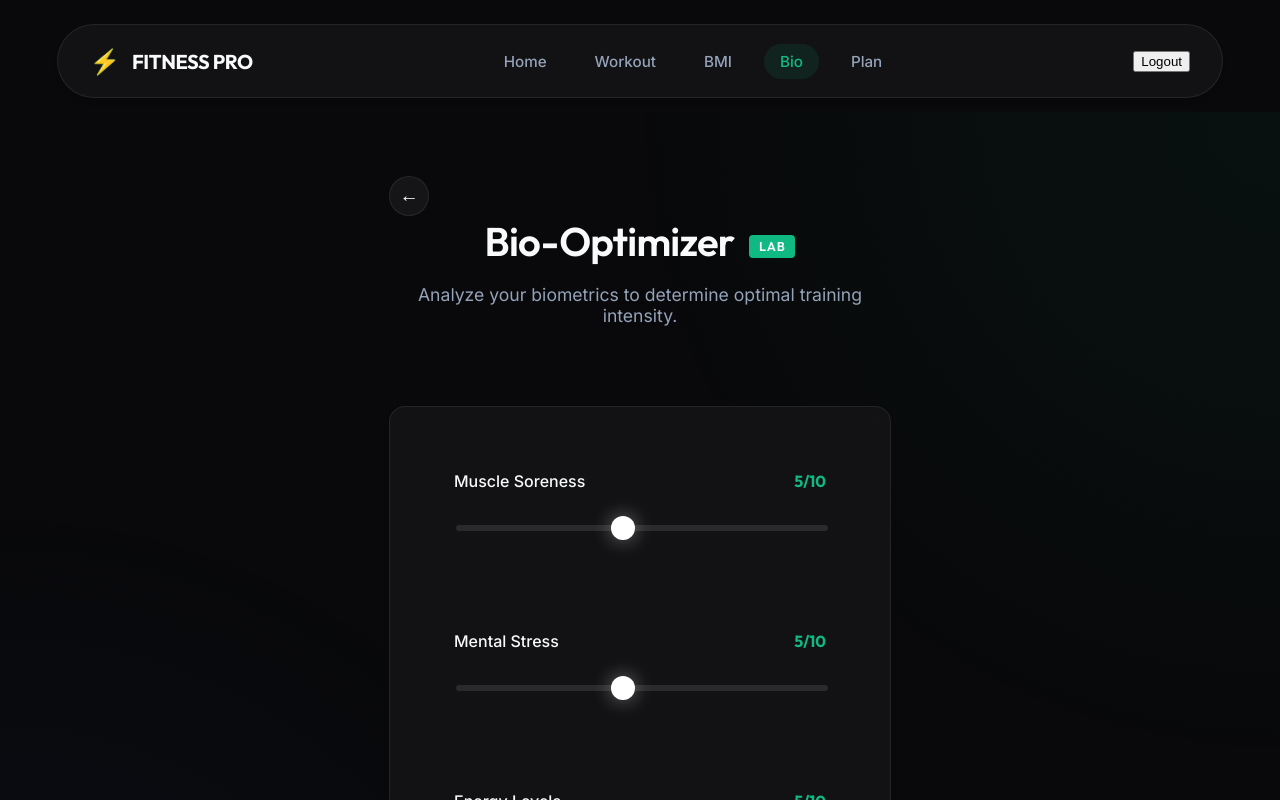
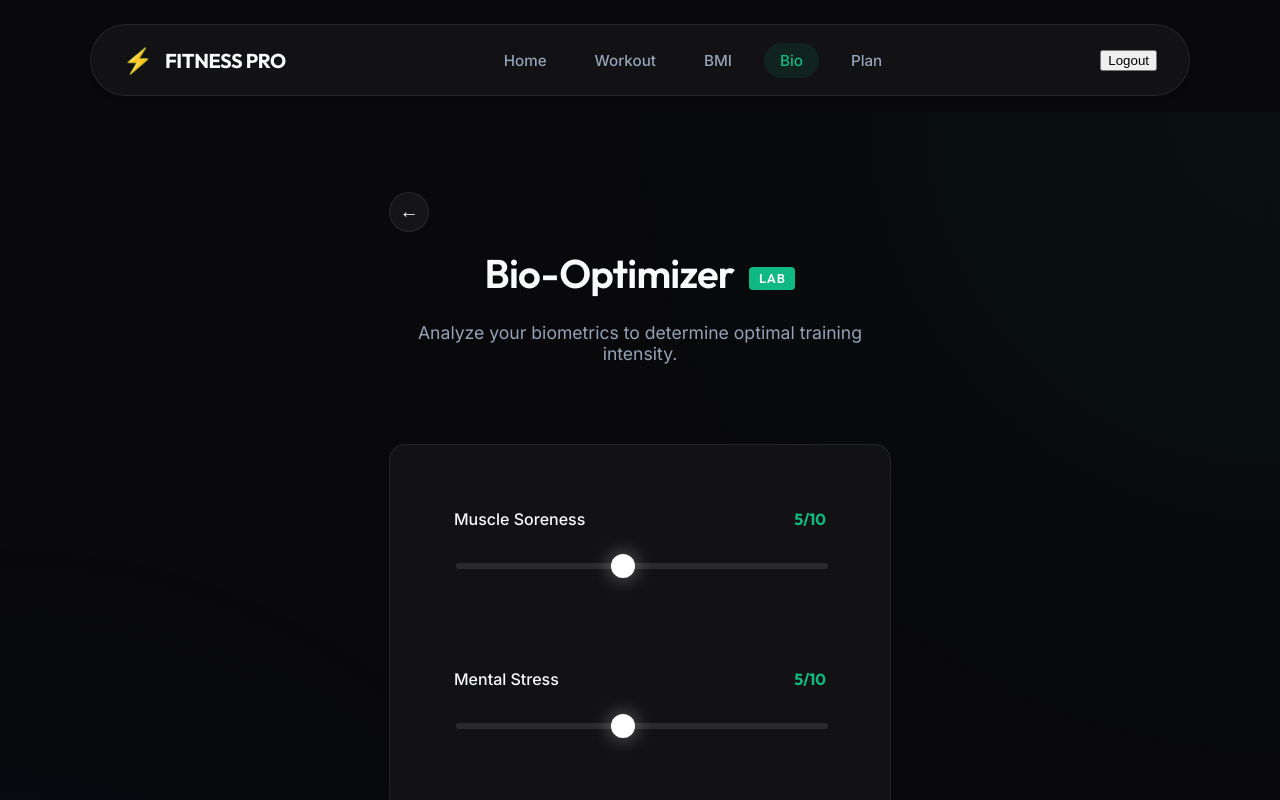
Before and after one commit to konchadapragathi/Fitness-tracker, a React (Create React App) app: page /bio-optimizer in a window 1280 px wide. Shown: the top 800 px of the page. Built offline with nearby package versions, Linux system fonts and the light colour scheme; sample sign-in values are in the browser's storage.

Commit message:
fix: resolve horizontal overflow and standardize headers across all pages

```diff
--- a/src/index.css
+++ b/src/index.css
@@ -1,4 +1,8 @@
 @import url('https://fonts.googleapis.com/css2?family=Outfit:wght@300;400;500;600;700&family=Inter:wght@400;500;600&display=swap');
+
+*, *::before, *::after {
+  box-sizing: border-box;
+}
 
 :root {
   /* Colors - Sleek Dark Theme */
--- a/src/pages/BioOptimizer.js
+++ b/src/pages/BioOptimizer.js
@@ -65,8 +65,8 @@ function BioOptimizer() {
     return (
         <div className="bio-page animate-fade-in">
             <div className="page-container bio-container">
-                <div className="bio-header">
-                    <button className="icon-btn" onClick={() => navigate("/goals")}>
+                <div className="page-header bio-header">
+                    <button className="icon-btn mb-2" onClick={() => navigate("/goals")}>
                         &#8592;
                     </button>
                     <h1>Bio-Optimizer <span className="lab-tag">LAB</span></h1>
--- a/src/pages/FatLoss.css
+++ b/src/pages/FatLoss.css
@@ -64,6 +64,7 @@
   font-size: 1.1rem;
   text-align: center;
   transition: all 0.3s ease;
+  box-sizing: border-box;
 }
 
 .premium-input-field:focus {
--- a/src/pages/Strength.css
+++ b/src/pages/Strength.css
@@ -60,6 +60,7 @@
   font-size: 1.1rem;
   text-align: center;
   transition: all 0.3s ease;
+  box-sizing: border-box;
 }
 
 .premium-input-field:focus {
```
